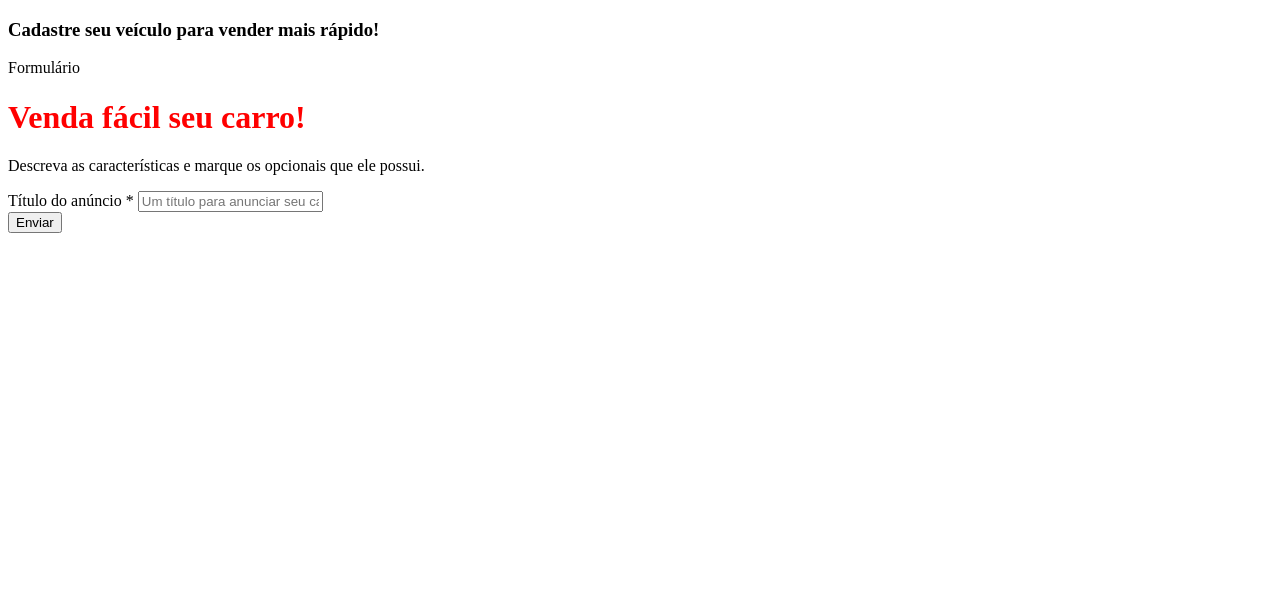
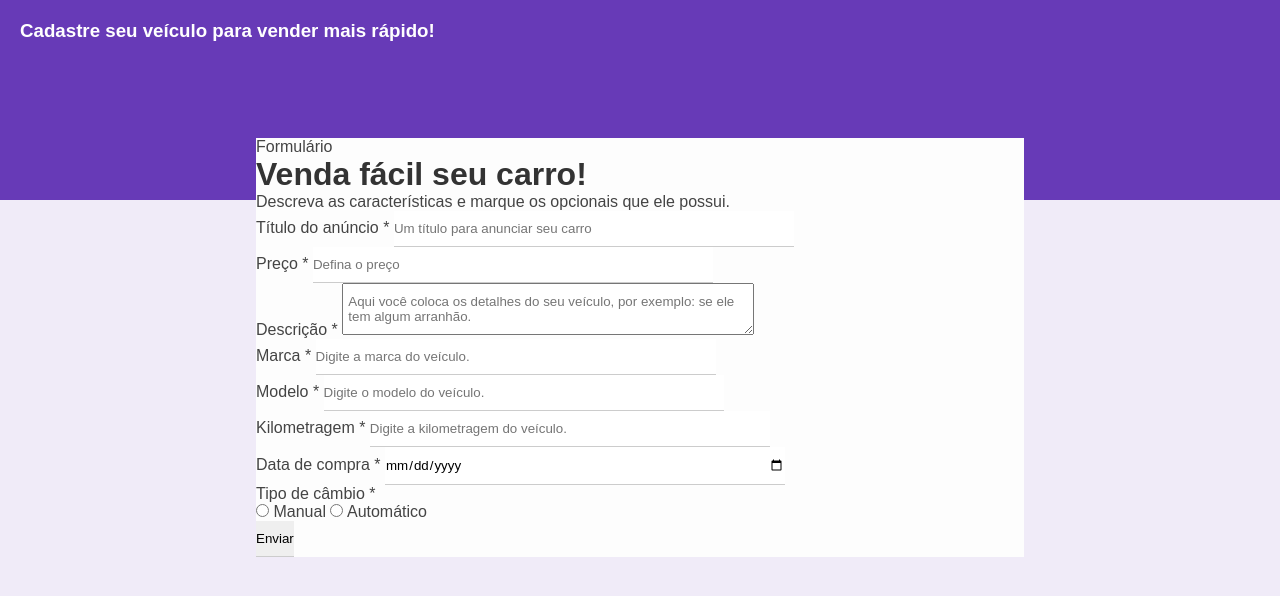
Before and after one commit to Caio070/formulario, a plain HTML site: page index.html in a window 1280 px wide. Drawn offline with Linux system fonts and the light colour scheme.

Commit message:
atualizando html

```diff
--- a/css/styles.css
+++ b/css/styles.css
@@ -1,3 +1,62 @@
-h1 {
-    color: red;
+/* reset */
+* {
+    margin: 0;
+    padding: 0;
+    font-family: Arial, Helvetica, sans-serif;
 }
+
+body {
+    background-color: #f0ebf8;
+}
+
+h1,
+h2,
+h3,
+h4,
+h5 {
+    color: #333;
+}
+
+p,
+label {
+    color: #444;
+}
+
+input {
+    border: none;
+    border-bottom: 1px solid #ccc;
+    padding: 10px 0;
+}
+
+input[type="text"],
+input[type="number"],
+input[type="date"],
+input[type="file"],
+textarea {
+    width: 400px;
+}
+
+textarea {
+    padding: 10px 5px;
+}
+
+/* page header */
+.header {
+    height: 160px;
+    padding: 20px;
+    background-color: #673ab7;
+}
+
+.header h3 {
+    color: #fff;
+    margin-top: 0;
+}
+
+/* form container */
+.form-container {
+    background-color: #fdfdfd;
+    width: 60%;
+    margin: 0 auto;
+    position: relative;
+    top: -62px;
+}
--- a/index.html
+++ b/index.html
@@ -36,6 +36,88 @@
                 required
               />
             </div>
+            <div class="box-input">
+              <label for="price"
+                >Preço <span class="required-field">*</span></label
+              >
+              <input
+                type="number"
+                name="price"
+                id="price"
+                class="block"
+                placeholder="Defina o preço"
+                required
+              />
+            </div>
+            <div class="box-input">
+              <label for="description"
+                >Descrição <span class="required-field">*</span></label
+              >
+              <textarea
+                name="description"
+                id="description"
+                class="block"
+                placeholder="Aqui você coloca os detalhes do seu veículo, por exemplo: se ele tem algum arranhão."
+              ></textarea>
+            </div>
+            <div class="box-input">
+              <label for="brand"
+                >Marca <span class="required-field">*</span></label
+              >
+              <input
+                type="text"
+                name="brand"
+                id="brand"
+                class="block"
+                placeholder="Digite a marca do veículo."
+                required
+              />
+            </div>
+            <div class="box-input">
+              <label for="model"
+                >Modelo <span class="required-field">*</span></label
+              >
+              <input
+                type="text"
+                name="model"
+                id="model"
+                class="block"
+                placeholder="Digite o modelo do veículo."
+                required
+              />
+            </div>
+            <div class="box-input">
+              <label for="mileage"
+                >Kilometragem <span class="required-field">*</span></label
+              >
+              <input
+                type="number"
+                name="mileage"
+                id="mileage"
+                class="block"
+                placeholder="Digite a kilometragem do veículo."
+                required
+              />
+            </div>
+            <div class="box-input">
+              <label for="purchase_date"
+                >Data de compra <span class="required-field">*</span></label
+              >
+              <input
+                type="date"
+                name="purchase_date"
+                id="purchase_date"
+                class="block"
+                required
+              />
+            </div>
+            <div class="box-input">
+              <p>Tipo de câmbio <span class="required-field">*</span></p>
+              <input type="radio" id="manual" name="gear" />
+              <label for="manual">Manual</label>
+              <input type="radio" id="auto" name="gear" />
+              <label for="manual">Automático</label>
+            </div>
             <input type="submit" value="Enviar" />
           </form>
         </div>
```
